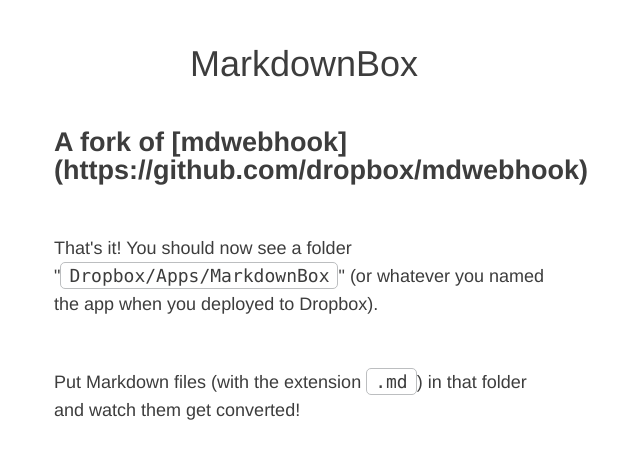
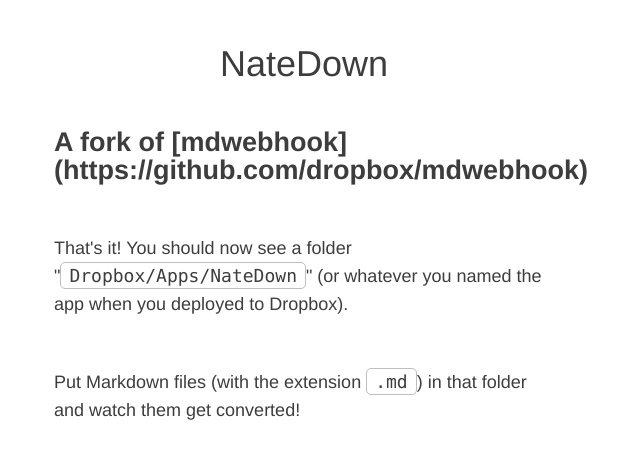
Before and after one commit to n8henrie/natedown, a Flask app: page /done in a window 1280 px wide. Shown: the top 459 px of the page, without its empty margins (336-976 px from the left). Run offline with Flask 2, Linux system fonts and the light colour scheme.

Commit message:
Change name back to NateDown -- markdownbox taken

```diff
--- a/app.json
+++ b/app.json
@@ -1,7 +1,7 @@
 {
-  "name": "MarkdownBox",
+  "name": "NateDown",
   "logo": "https://mdwebhook.herokuapp.com/static/dropbox-logo.png",
-  "repository": "https://github.com/n8henrie/markdownbox",
+  "repository": "https://github.com/n8henrie/natedown",
   "website": "https://www.dropbox.com/developers/webhooks/tutorial",
   "keywords": ["dropbox", "python", "flask"],
   "success_url": "/welcome",
--- a/templates/done.html
+++ b/templates/done.html
@@ -1,6 +1,6 @@
 {% extends 'layout.html' %}
 
 {% block body %}
-<p>That's it! You should now see a folder "<code>Dropbox/Apps/MarkdownBox</code>" (or whatever you named the app when you deployed to Dropbox).</p>
+<p>That's it! You should now see a folder "<code>Dropbox/Apps/NateDown</code>" (or whatever you named the app when you deployed to Dropbox).</p>
 <p>Put Markdown files (with the extension <code>.md</code>) in that folder and watch them get converted!</p>
 {% endblock %}
--- a/templates/layout.html
+++ b/templates/layout.html
@@ -1,12 +1,12 @@
 <!doctype html>
 <html>
 <head>
-    <title>MarkdownBox</title>
+    <title>NateDown</title>
     <link rel="stylesheet" href="/static/style.css">
 </head>
 <body>
     <div id="container">
-        <h1>MarkdownBox</h1>
+        <h1>NateDown</h1>
         <h2>A fork of [mdwebhook](https://github.com/dropbox/mdwebhook)</h2>
         {% block body %}{% endblock %}
     </div>
```
